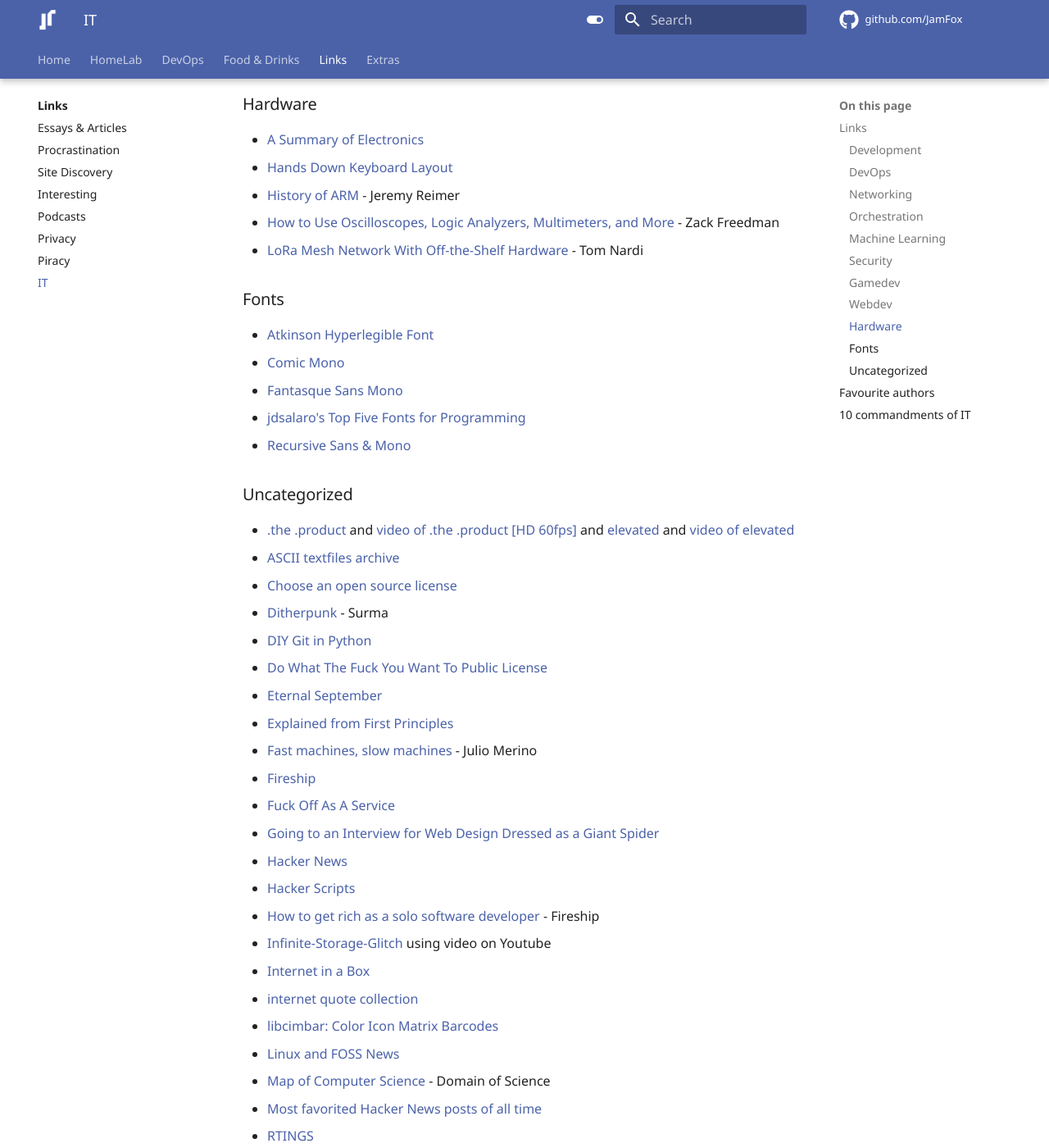
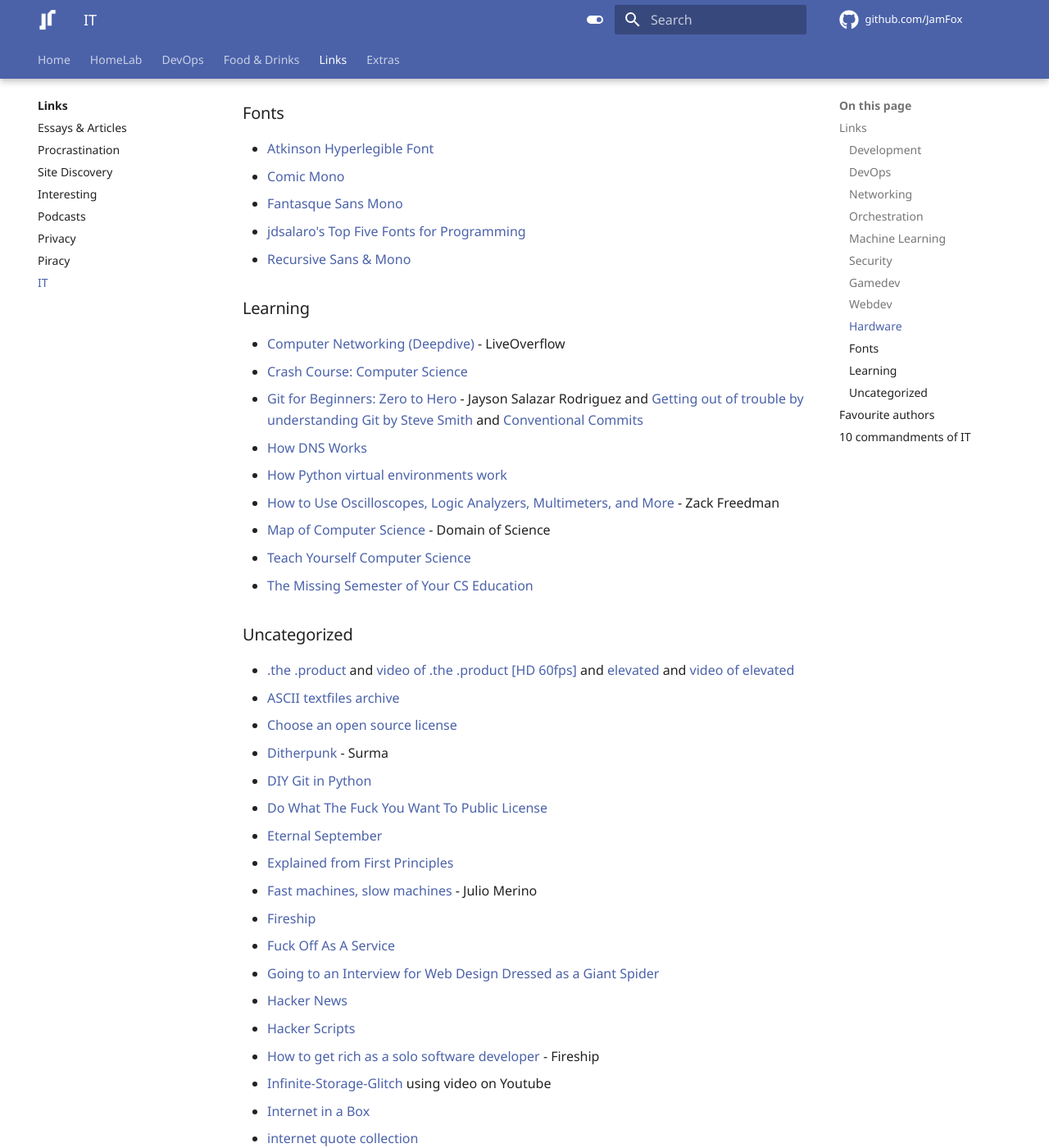
Before and after one commit to JamFox/docs.jamfox.dev, an MkDocs documentation site: the page built from docs/content/links/it.md, in a window 1280 px wide and 1400 px high, scrolled down 2457 px. Shown: the whole window at 82% size. Built offline with MkDocs 1.6.1 and Material for MkDocs 9.7.7, drawn with Linux system fonts in a browser that asks for light colours; comment, search, counter and statistics services are not loaded; some of the changed text lies outside the part shown.

Commit message:
reorganize links to learning section

```diff
--- a/docs/content/links/it.md
+++ b/docs/content/links/it.md
@@ -1,7 +1,6 @@
 ---
 title: "IT"
 ---
-
 
 ## Links
 
@@ -94,6 +87,18 @@ title: "IT"
 - [Fantasque Sans Mono](https://github.com/belluzj/fantasque-sans/)
 - [jdsalaro's Top Five Fonts for Programming](https://jdsalaro.com/blog/best-programming-fonts/)
 - [Recursive Sans & Mono](https://www.recursive.design/)
+
+### Learning
+
+- [Computer Networking (Deepdive)](https://youtube.com/watch?v=6G14NrjekLQ) - LiveOverflow
+- [Crash Course: Computer Science](https://youtube.com/playlist?list=PL8dPuuaLjXtNlUrzyH5r6jN9ulIgZBpdo)
+- [Git for Beginners: Zero to Hero](https://jdsalaro.com/blog/git-tutorial/) - Jayson Salazar Rodriguez and [Getting out of trouble by understanding Git by Steve Smith](https://youtu.be/sevc6668cQ0) and [Conventional Commits](https://www.conventionalcommits.org/en/v1.0.0/)
+- [How DNS Works](https://howdns.works/)
+- [How Python virtual environments work](https://snarky.ca/how-virtual-environments-work/)
+- [How to Use Oscilloscopes, Logic Analyzers, Multimeters, and More](https://youtu.be/SSp1wn0Abck) - Zack Freedman
+- [Map of Computer Science](https://youtu.be/SzJ46YA_RaA) - Domain of Science
+- [Teach Yourself Computer Science](https://teachyourselfcs.com/)
+- [The Missing Semester of Your CS Education](https://missing.csail.mit.edu/)
 
 ### Uncategorized
 
```
Also changed, not shown: other parts of docs/content/links/it.md (+0 -9 lines).
